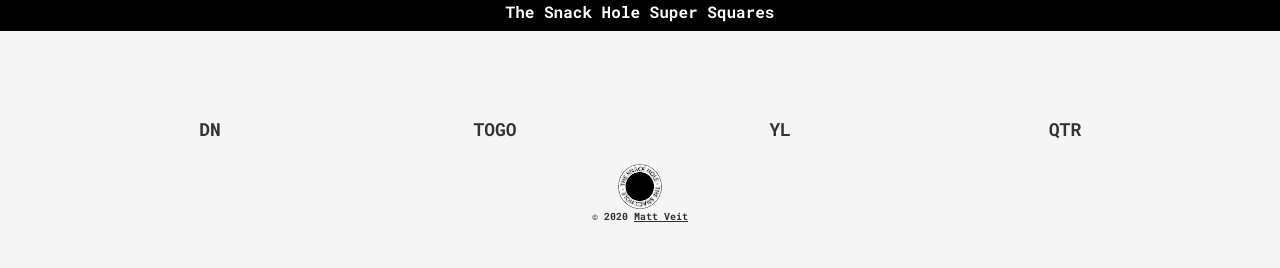
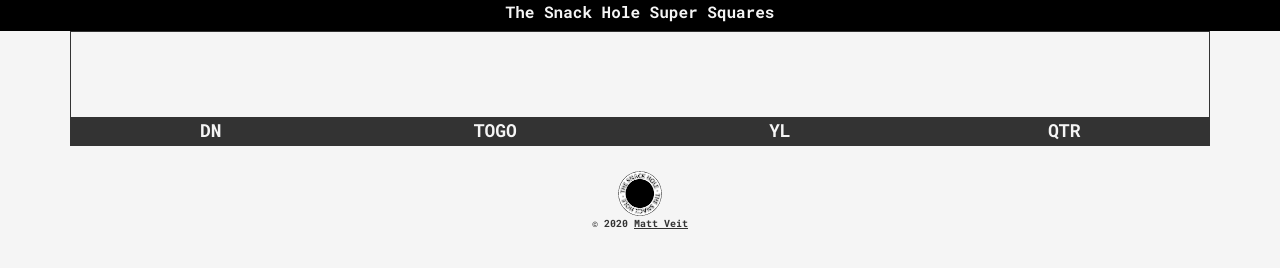
Before and after one commit to mv3/SuperBowlSquares, a plain HTML site: page index.html in a window 1280 px wide. Drawn offline with nearby package versions, Linux system fonts and the light colour scheme; no server answers.

Commit message:
borders.

```diff
--- a/site.css
+++ b/site.css
@@ -26,11 +26,13 @@ body {
 
 .stats {
   font-size: large;
+  background-color: #333333;
+  color: whitesmoke;
 }
 
 .heading {
   background-color: black;
-  color: white;
+  color: whitesmoke;
   padding-top: 2px;
   padding-bottom: 2px;
 }
@@ -57,6 +59,10 @@ footer{
 height: 45px;
 }
 
-.pos {
+#scoreBoard {
+  border: #333333;
+  border-style: solid;
+  border-width: thin;
+  margin-bottom: 5px;
 
 }
--- a/site.js
+++ b/site.js
@@ -29,7 +29,6 @@ function getScores(){
             $("#qtr").html( gameData.qtr);
             $("#down").html( gameData.down);
             $("#togo").html( gameData.togo);
-            $("#posTeam").html( gameData.posTeam);
             $("#yl").html( gameData.yl);
             $("#clock").html( gameData.clock);
 
```
Also changed, not shown: index.html (+0 -3 lines).
